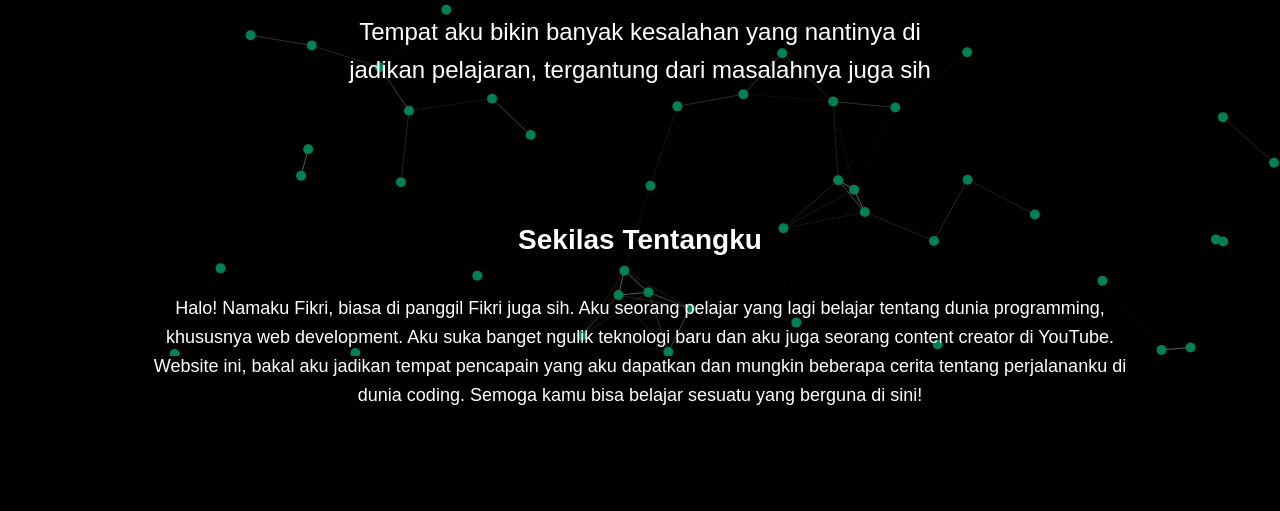
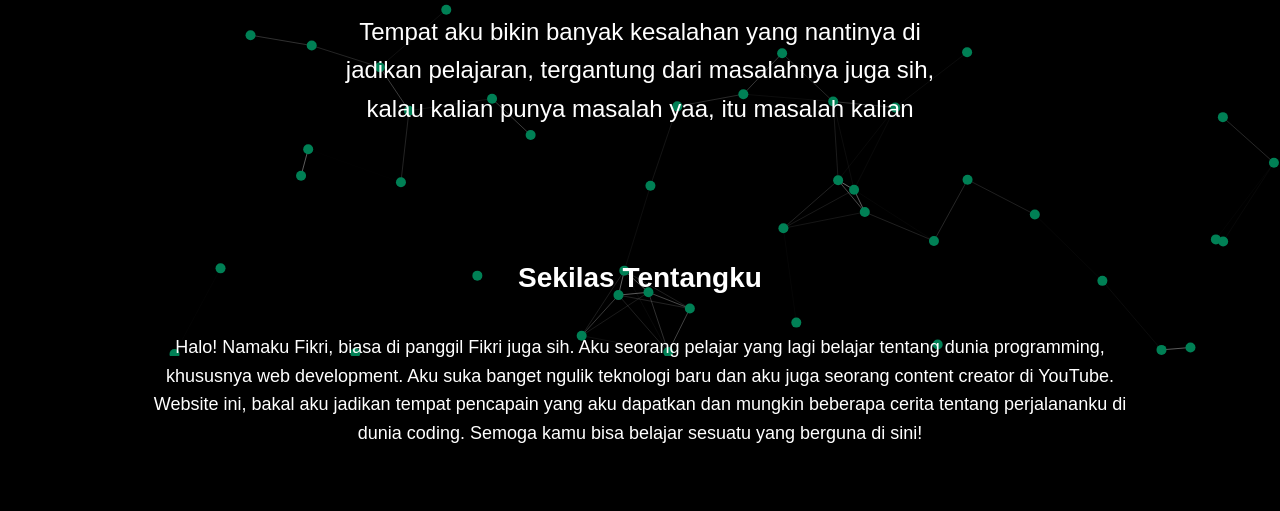
Before and after one commit to soulightric/erth-porto, a plain HTML site: page index.html in a window 1280 px wide. Shown: the part 204-715 px from the top of the page. Drawn offline with Linux system fonts and the light colour scheme.

Commit message:
Update index.html

```diff
--- a/index.html
+++ b/index.html
@@ -33,7 +33,7 @@
     <section id="home">
         <div class="hero-content">
             <h2>Etherthink Center Point</h2>
-            <p>Tempat aku bikin banyak kesalahan yang nantinya di jadikan pelajaran, tergantung dari masalahnya juga sih</p>
+            <p>Tempat aku bikin banyak kesalahan yang nantinya di jadikan pelajaran, tergantung dari masalahnya juga sih, kalau kalian punya masalah yaa, itu masalah kalian</p>
         </div>
     </section>
 
```
